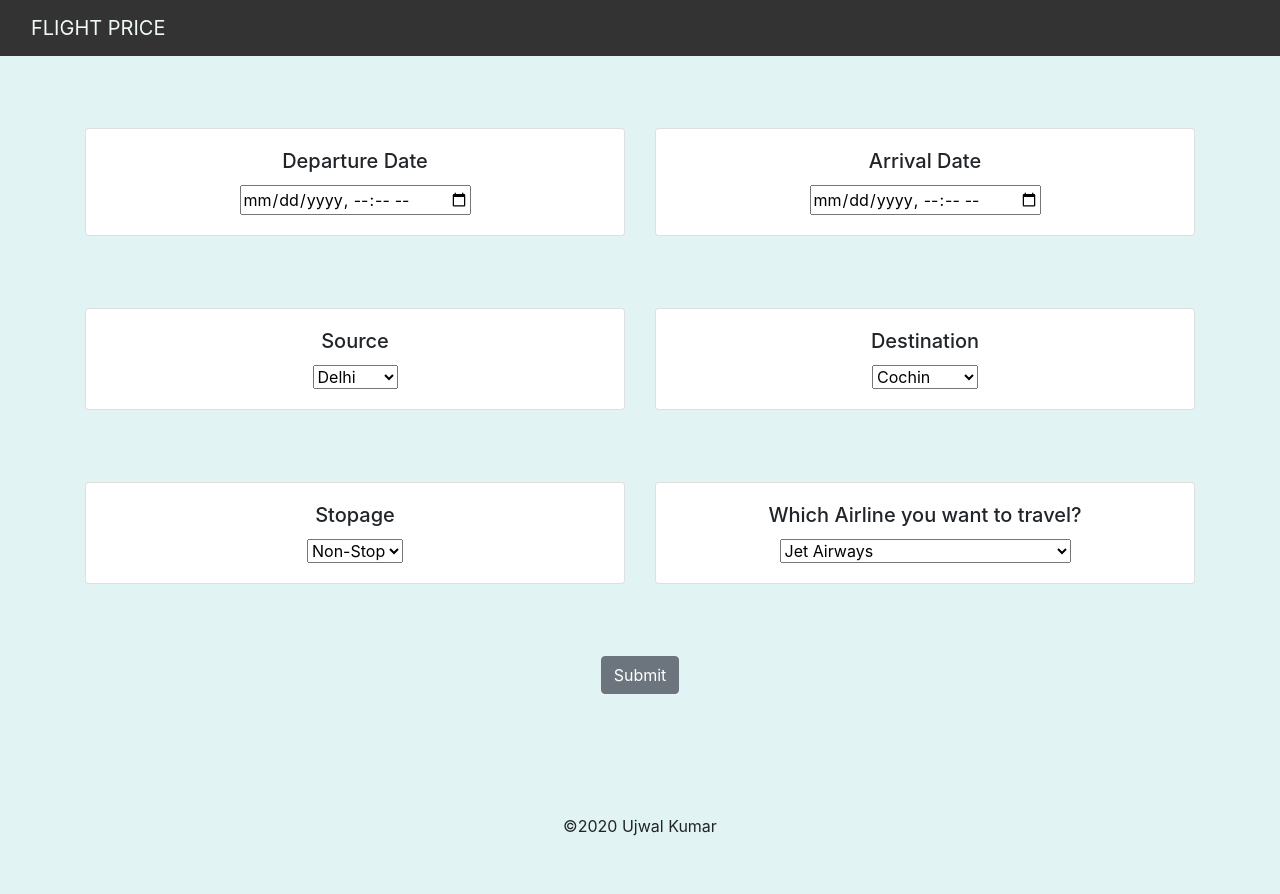
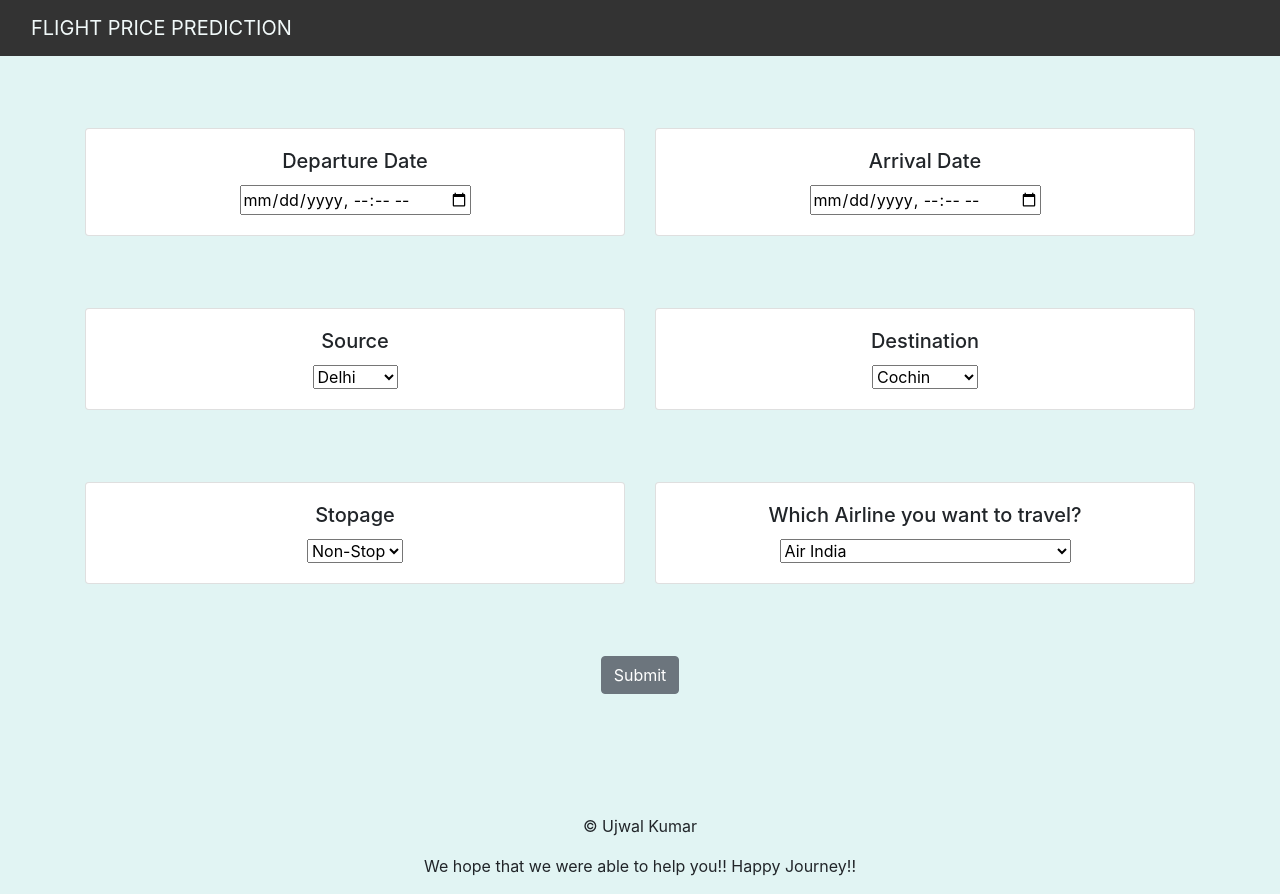
Before and after one commit to ujwal7/Flight-Fare-Prediction, a Flask app: page / in a window 1280 px wide. Before the commit the page ends 836 px from the top, so only its background shows below. Run offline with Flask 2, Linux system fonts and the light colour scheme; parts of the project's set-up code (start-up, migrations or seed data) failed here and were passed over; some libraries are stand-ins or nearby versions.

Commit message:
Update home.html
updated lines

```diff
--- a/templates/home.html
+++ b/templates/home.html
@@ -23,7 +23,7 @@
     <nav class="navbar navbar-inverse navbar-fixed-top">
         <div class="container-fluid">
             <div class="navbar-header">
-                <a class="navbar-brand" href="/">FLIGHT PRICE</a>
+                <a class="navbar-brand" href="/">FLIGHT PRICE PREDICTION</a>
             </div>
         </div>
     </nav>
@@ -126,9 +126,9 @@
                             <h5 class="card-title">Which Airline you want to travel?</h5>
                             <!-- Airline -->
                             <select name="airline" id="airline" required="required">
+                                <option value="Air India">Air India</option>
+                                <option value="IndiGo">IndiGo</option>
                                 <option value="Jet Airways">Jet Airways</option>
-                                <option value="IndiGo">IndiGo</option>
-                                <option value="Air India">Air India</option>
                                 <option value="Multiple carriers">Multiple carriers</option>
                                 <option value="SpiceJet">SpiceJet</option>
                                 <option value="Vistara">Vistara</option>
@@ -160,7 +160,8 @@
 
         <br>
         <br>
-        <p>©2020 Ujwal Kumar</p>
+        <p>© Ujwal Kumar</p>
+        <p>We hope that we were able to help you!! Happy Journey!!</p>
 
     </div>
 
```
